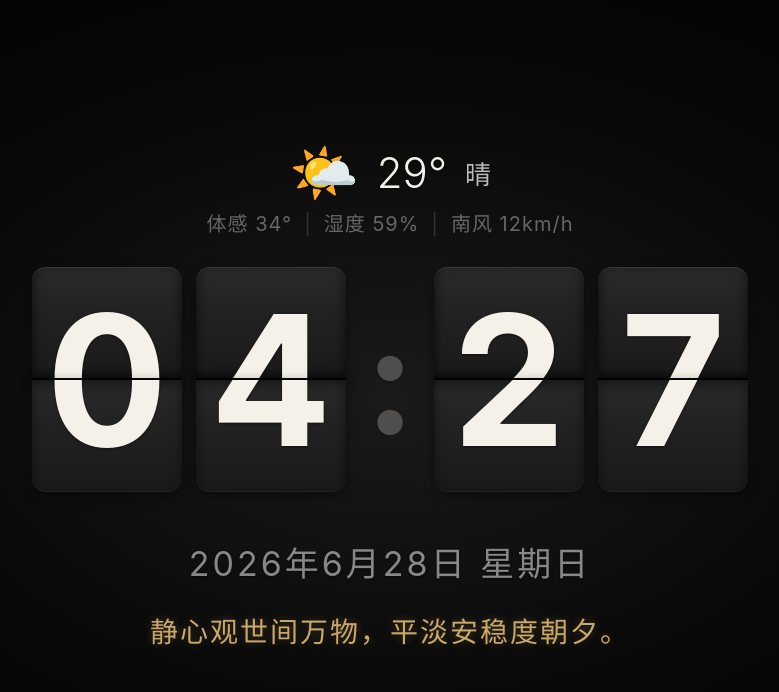
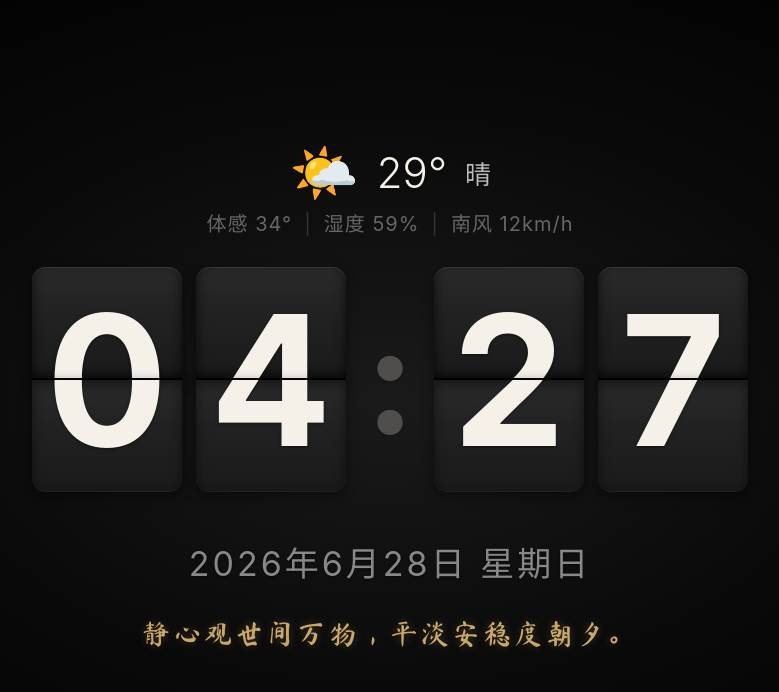
Before and after one commit to sunjq2023-ship-it/flip-clock-ipad, a plain HTML site: page index.html in a window 1280 px wide. Shown: the whole page, without its empty margins (250-1029 px from the left). Drawn offline with Linux system fonts and the light colour scheme.

Commit message:
Add files via upload

```diff
--- a/index.html
+++ b/index.html
@@ -8,6 +8,15 @@
 <meta name="format-detection" content="telephone=no">
 <title>翻页时钟</title>
 <style>
+/* ===== 自定义书法字体（子集化，同源加载） ===== */
+@font-face {
+    font-family: 'MaShanZheng';
+    src: url('ma-shan-zheng.woff2') format('woff2');
+    font-weight: normal;
+    font-style: normal;
+    font-display: swap;
+}
+
 /* ===== 全局重置 ===== */
 * {
     margin: 0;
@@ -340,11 +349,12 @@ html, body {
 /* ===== 每日一句 ===== */
 #quote {
     margin-top: 25px;
-    font-family: "Kaiti SC", "STKaiti", "KaiTi", "楷体", serif;
+    /* 优先：马善政毛笔楷书（同源Web Font）→ 宋体（iOS自带）→ 仿宋 → 通用衬线 */
+    font-family: "MaShanZheng", "Songti SC", "STSong", "STFangsong", "FangSong", "STKaiti", "Kaiti SC", serif;
     font-size: 28px;
     color: #c9a86a;
     text-align: center;
-    letter-spacing: 2px;
+    letter-spacing: 3px;
     max-width: 90%;
     text-shadow: 0 0 8px rgba(201,168,106,0.3), 0 1px 2px rgba(0,0,0,0.5);
     line-height: 1.6;
```
Also changed, not shown: ma-shan-zheng.woff2 (added).
